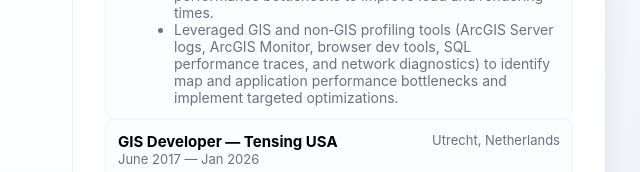
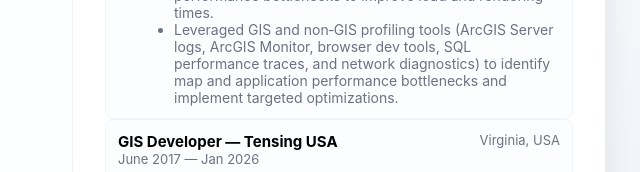
Before and after one commit to jp106/jp106.github.io, a plain HTML site: page index.html in a window 1280 px wide. Shown: the part 920-1092 px from the top of the page, 461-1101 px from the left. Drawn offline with Linux system fonts and the light colour scheme.

Commit message:
Update work location to USA

```diff
--- a/index.html
+++ b/index.html
@@ -178,7 +178,7 @@
                 <h3>GIS Developer — Tensing USA</h3>
                 <div class="meta">June 2017 — Jan 2026</div>
               </div>
-              <div class="meta">Utrecht, Netherlands</div>
+              <div class="meta">Virginia, USA</div>
             </div>
             <ul class="bullets">
               <li>Built a Python-based data-correction utility to snap hundreds of pipeline features to bore lines following client-defined rules, improving topology accuracy and drastically reducing manual remediation time.</li>
```
